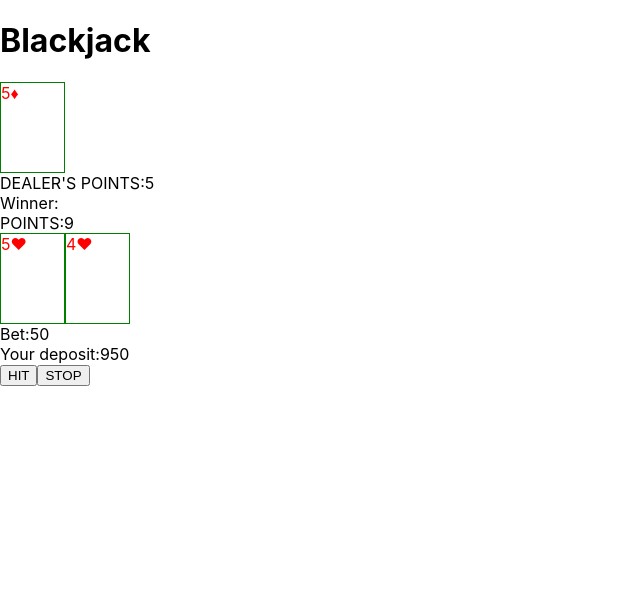
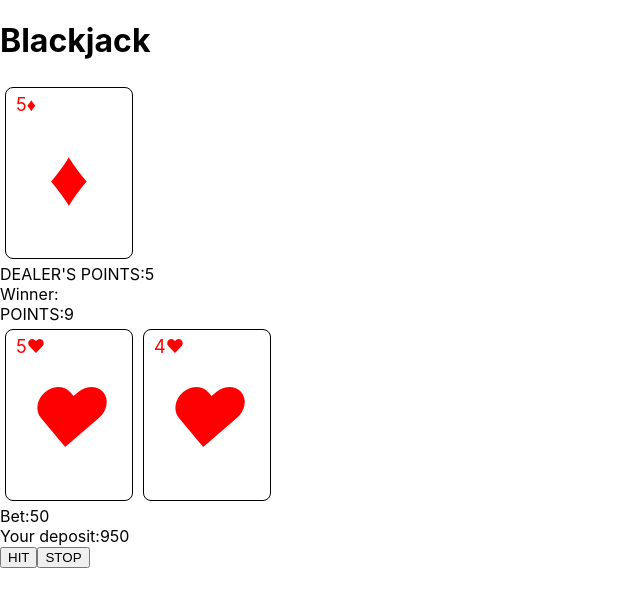
Before and after one commit to nikita2090/Blackjack, a React (Create React App) app: page / in a window 1280 px wide. Both pictures are taken after a click on the button "GO". Shown: the top 606 px of the page, without its empty margins (0-640 px from the left). Built offline with nearby package versions, Linux system fonts and the light colour scheme.

Commit message:
Part of layout has moved from component Hand to new component Card. Card styles has changed. Big picture of suit is displaying on every card now.

```diff
--- /dev/null
+++ b/src/components/card/Card.js
@@ -0,0 +1,22 @@
+import React from 'react';
+//import PropTypes from 'prop-types';
+import classNames from 'classnames';
+
+import styles from './Card.module.css';
+
+
+const { card, pictureWrap, big } = styles;
+
+const Card = ({ suit, name }) => {
+	const bigSuit = classNames(big, suit);
+	return (
+		<div className={card}>
+			<span className={suit}>{name}</span>
+			<div className={pictureWrap}>
+				<i className={bigSuit}></i>
+			</div>
+		</div>
+	);
+};
+
+export default Card;
--- /dev/null
+++ b/src/components/card/Card.module.css
@@ -0,0 +1,23 @@
+.card {
+	width: 106px;
+	height: 158px;
+	padding: 6px 10px;
+	border: 1px solid black;
+	border-radius: 8px;
+	margin: 5px;
+
+	font-size: 18px;
+}
+
+
+.pictureWrap {
+	display: flex;
+	justify-content: center;
+	align-items: center;
+	height: 75%;
+}
+
+
+.big {
+	font-size: 80px;
+}
--- a/src/components/hand/Hand.js
+++ b/src/components/hand/Hand.js
@@ -1,16 +1,19 @@
 import React from 'react';
 /*import PropTypes from ''*/
+
 import styles from './Hand.module.css';
-const {pareSt, cardSt} = styles;
+
+import Card from '../card/Card';
 
 
-const Hand = ({hand}) => (
+const { pareSt } = styles;
+
+const Hand = ({ hand }) => (
 	<div className={pareSt}>
-		{hand.map(({name, suit, id}) => (
-			<div className={cardSt}
-			     key={id}>
-				<span className={suit}>{name}</span>
-			</div>
+		{hand.map(({ name, suit, id }) => (
+			<Card key={id}
+			      name={name}
+			      suit={suit}/>
 		))}
 	</div>
 );
--- a/src/components/hand/Hand.module.css
+++ b/src/components/hand/Hand.module.css
@@ -1,9 +1,3 @@
 .pareSt {
 	display: flex;
 }
-
-.cardSt {
-	width: 63px;
-	height: 89px;
-	border: 1px solid green;
-}
```
